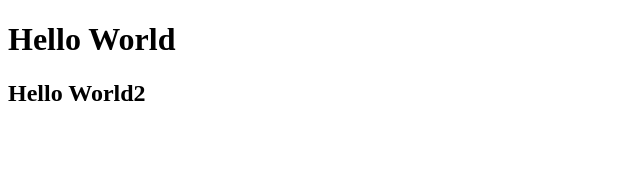
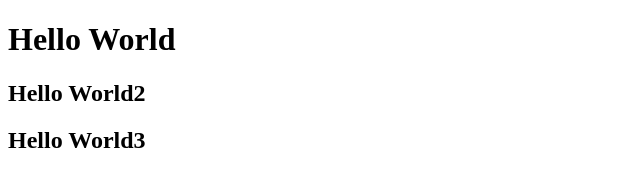
Before and after one commit to kaungkhant-gh/testing, a plain HTML site: page index.html in a window 1280 px wide. Shown: the whole page, without its empty margins (0-640 px from the left). Drawn offline with Linux system fonts and the light colour scheme.

Commit message:
Update index.html

```diff
--- a/index.html
+++ b/index.html
@@ -10,6 +10,7 @@
 <body>
     <h1>Hello World</h1>
     <h2>Hello World2</h2>
+    <h2>Hello World3</h2>
 </body>
 
 </html>
```
